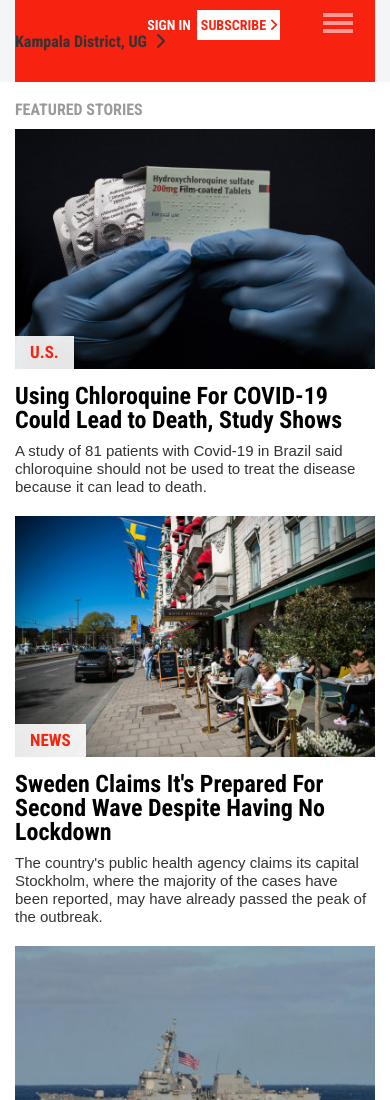
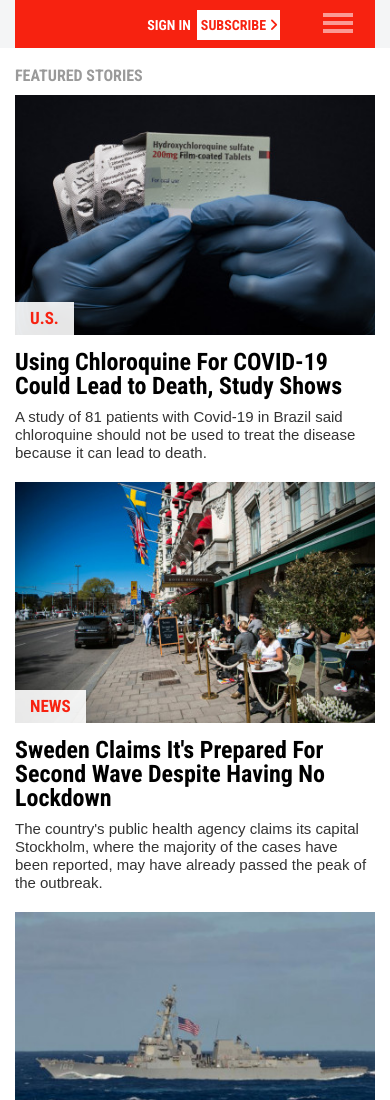
Before and after one commit to vanheaven-ui/newsweek-clone, a plain HTML site: page index.html in a window 390 px wide. Shown: the top 1100 px of the page. Drawn offline with nearby package versions, Linux system fonts and the light colour scheme.

Commit message:
update style rule for header

```diff
--- a/main.css
+++ b/main.css
@@ -86,6 +86,7 @@ h4 {
 .scroll-header {
   background: #f72210;
   padding: 15px;
+  color: #fff;
 }
 
 .header-1 {
@@ -147,6 +148,23 @@ h4 {
   margin-bottom: 4px;
   height: 4px;
   background-color: #fb9a94;
+}
+
+.weather-widget {
+  font-size: 15px;
+}
+
+.brief-weather {
+  position: absolute;
+  top: 18px;
+  left: 140px;
+}
+
+@media (max-width: 640px) {
+  .location,
+  .hdr-icon {
+    display: none;
+  }
 }
 
 @media (max-width: 767px) {
```
